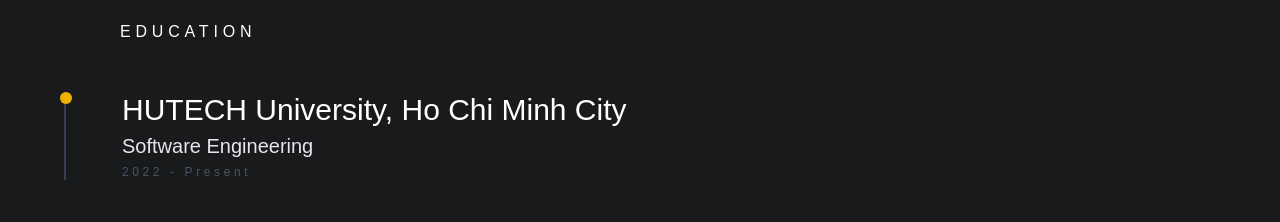
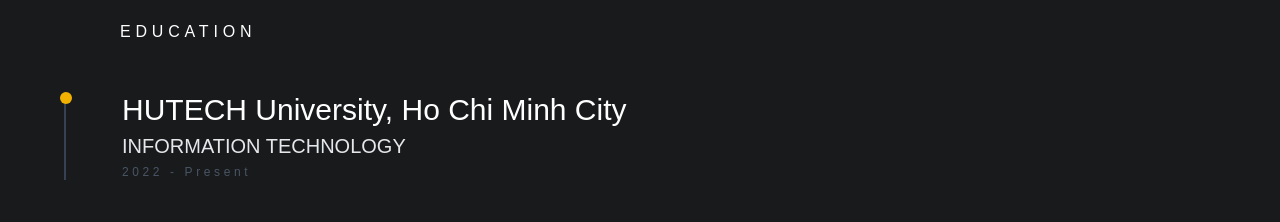
Before and after one commit to NguynKng/My-Porfolio, a React (Vite) app: page / in a window 1280 px wide. Shown: the part 2220-2442 px from the top of the page. Built offline with nearby package versions, Linux system fonts and the light colour scheme.

Commit message:
update about tab

```diff
--- a/src/components/About.tsx
+++ b/src/components/About.tsx
@@ -4,7 +4,7 @@
   const educationData = [
     {
       company: "HUTECH University, Ho Chi Minh City",
-      position: "Software Engineering",
+      position: "INFORMATION TECHNOLOGY",
       duration: "2022 - Present",
     }
   ];
```
